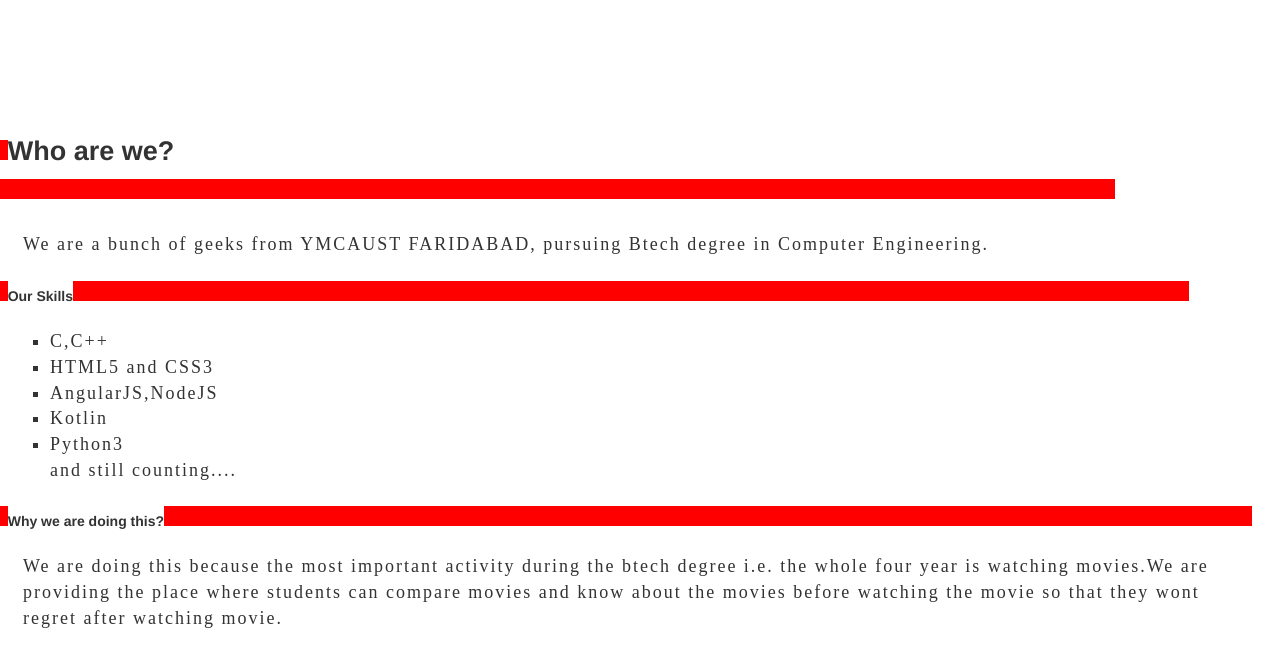
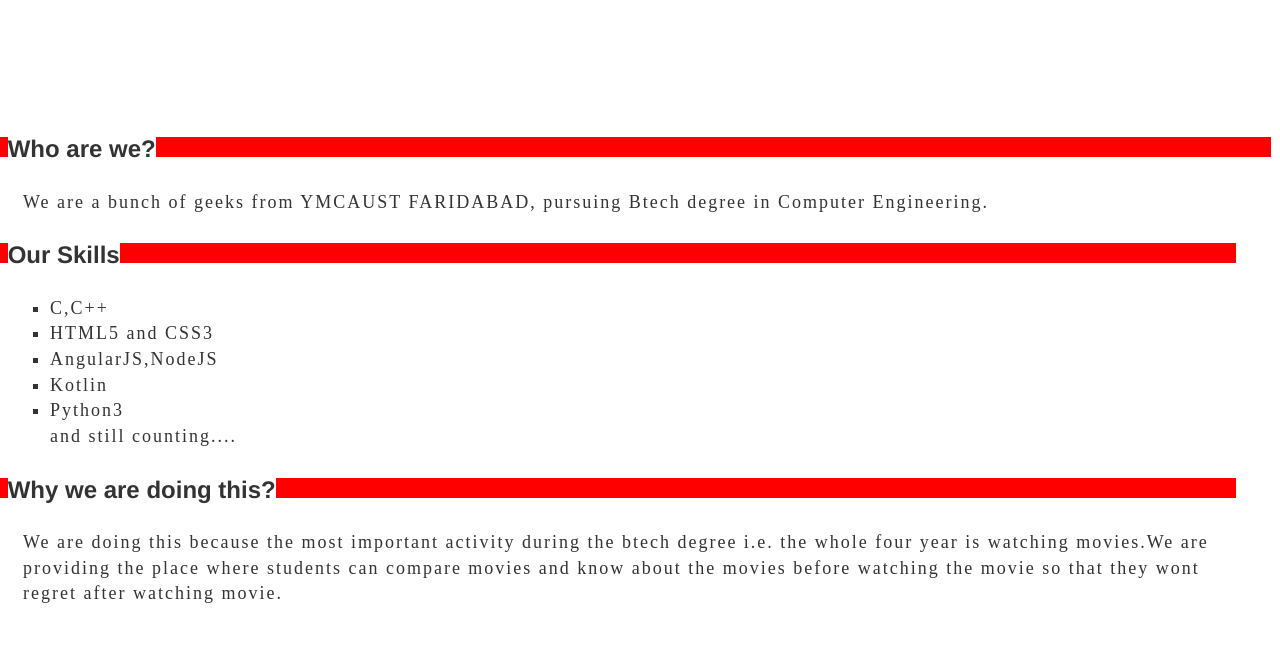
Before and after one commit to hack-throne/Movie-Frontend, a plain HTML site: page about.html in a window 1280 px wide. Shown: the part 176-830 px from the top of the page. After the commit the page ends 806 px from the top, so only its background shows below. Drawn offline with nearby package versions, Linux system fonts and the light colour scheme.

Commit message:
about line bug fixed

```diff
--- a/style5.css
+++ b/style5.css
@@ -297,6 +297,7 @@
 .line-summary{
   display:inline-block;
   width:.6%;
+  font-size:24px;
     height:20px;
     background-color:#f00;}
 .line-summary1{
@@ -575,9 +576,11 @@
 .who-are-we-heading{
 margin-top: 20%;
 
-font-size:27px;}
+font-size:24px;}
 
-
+strong{
+    font-size:24px;
+}
 .line-summary4{
   display:inline-block;
   width:87.14%;
@@ -622,7 +625,7 @@
 
 .line-summary6{
   display:inline-block;
-  width:85%;
+  width:75%;
     height:20px;
     background-color:#f00;}
 
```
